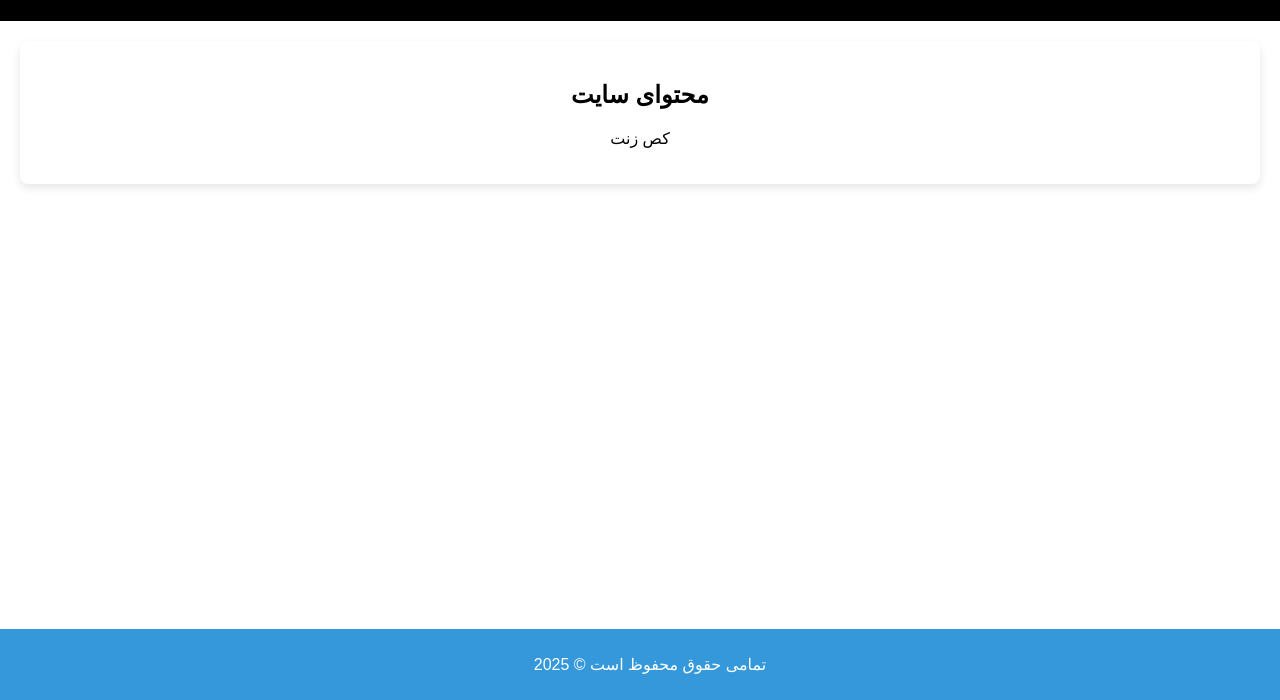
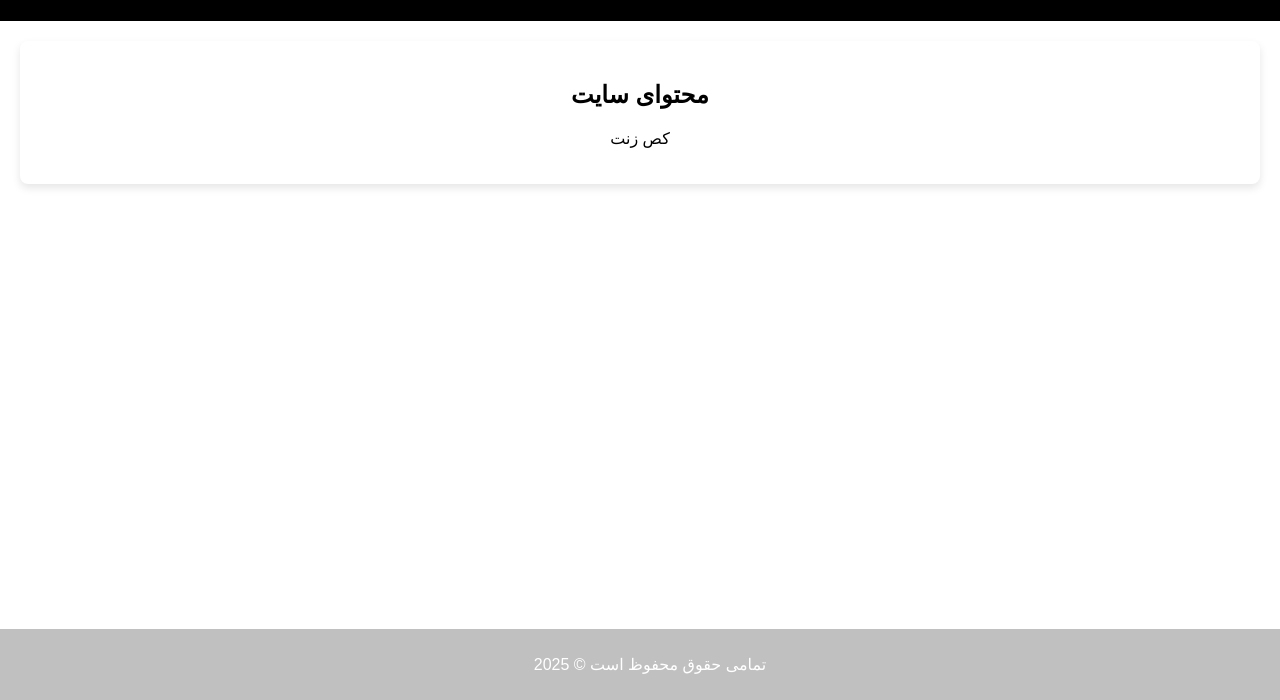
Before and after one commit to eris4444/web, a plain HTML site: page index.html in a window 1280 px wide. Shown: the part 100-800 px from the top of the page. Drawn offline with Linux system fonts and the light colour scheme.

Commit message:
Update index.html

```diff
--- a/index.html
+++ b/index.html
@@ -25,7 +25,7 @@
             box-shadow: 0 4px 8px rgba(0, 0, 0, 0.1);
         }
         footer {
-            background-color: #3498db;
+            background-color: #C0C0C0;
             color: white;
             padding: 10px;
             position: fixed;
```
